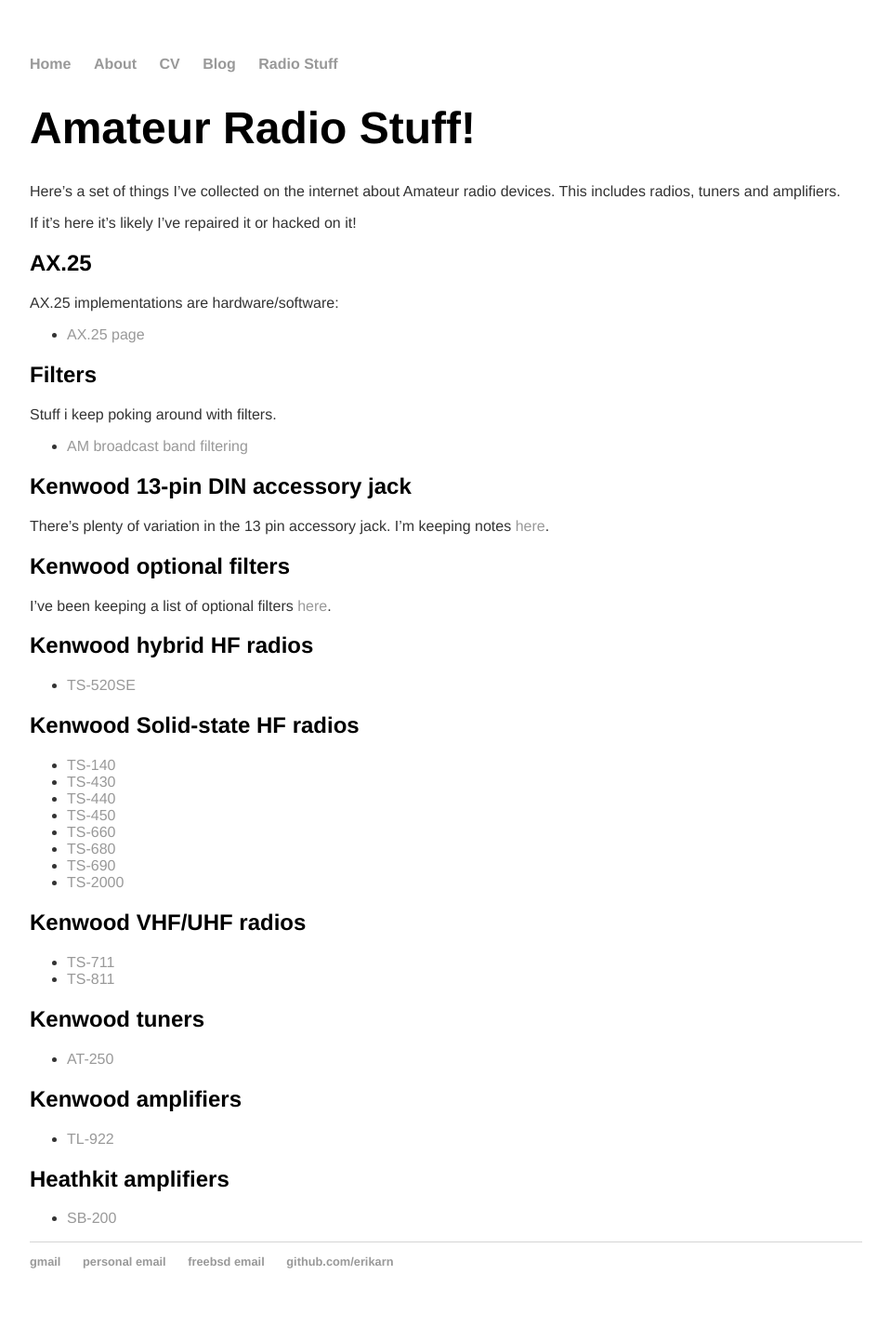
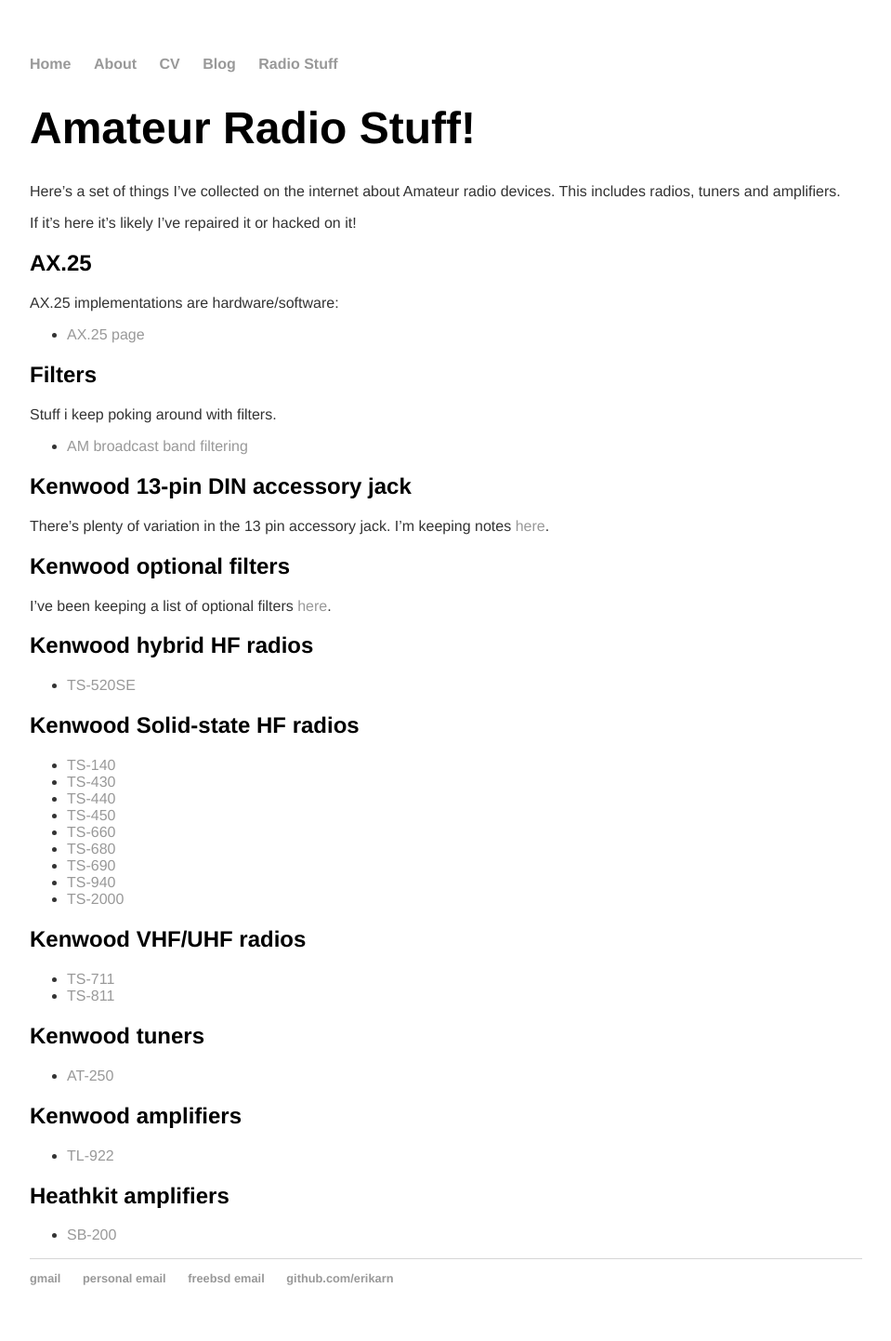
Before and after one commit to erikarn/erikarn.github.io, a Jekyll site: the page built from radio.md, in a window 1280 px wide. Shown: the whole page at 93% size, without its empty margins (160-1119 px from the left). Built offline with Jekyll 4.4.1, drawn with Linux system fonts in a browser that asks for light colours.

Commit message:
Add ts-940

```diff
--- a/radio.md
+++ b/radio.md
@@ -44,6 +44,7 @@
  * [TS-660](kenwood/TS-660/notes)
  * [TS-680](kenwood/TS-680/notes)
  * [TS-690](kenwood/TS-690/notes)
+ * [TS-940](kenwood/TS-940/notes)
  * [TS-2000](kenwood/TS-2000/notes)
 
 ## Kenwood VHF/UHF radios
```
